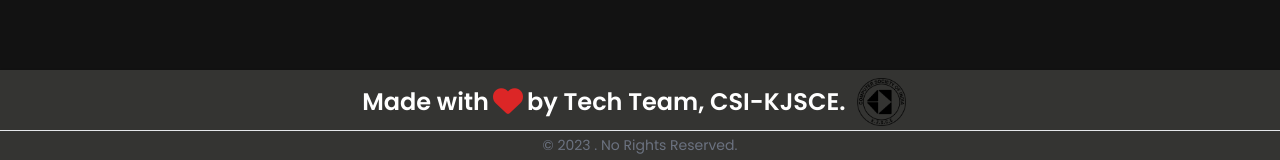
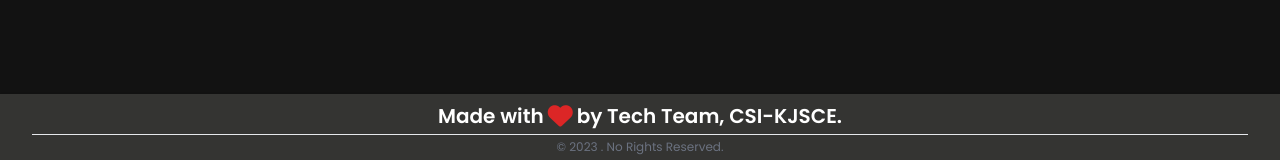
Before and after one commit to The-Parth/blogger-blog, a React (Create React App) app: page / in a window 1280 px wide. Shown: the part 637-797 px from the top of the page. Built offline with nearby package versions, Linux system fonts and the light colour scheme; no server answers.

Commit message:
footer-fixed-gg

```diff
--- a/src/components/containers/Footer.jsx
+++ b/src/components/containers/Footer.jsx
@@ -3,29 +3,22 @@ import "../../App.css";
 
 export const Footer = () => {
   return (
-    <footer className=" flex shadow bg-[#343432] bottom-0 w-full fixed">
-      <div className="w-full max-w-screen-xl mx-auto  md:py-2  ">
-        <div className="sm:flex sm:items-center sm:justify-center">
+    <footer className="flex shadow bg-[#343432] bottom-0 w-full fixed">
+      <div className="w-full max-w-screen-xl mx-auto px-4 md:px-6 lg:px-8 py-2 sm:py-4 md:py-2">
+        <div className="sm:flex sm:items-center sm:justify-center text-center">
           <a
             href="https://www.linkedin.com/company/csi---kjsce-student's-chapter/"
-            className="flex items-center mb-4 sm:mb-0"
+            className="flex items-center mb-2 sm:mb-0"
           >
-            <span className="self-center text-2xl font-semibold whitespace-nowrap dark:text-white">
+            <span className="self-center text-xl font-semibold whitespace-nowrap text-white">
               Made with
-              <i class="fa-solid fa-heart fa-lg text-red-600 mx-1"></i>
+              <i className="fa-solid fa-heart fa-lg text-red-600 mx-1"></i>
               by Tech Team, CSI-KJSCE.
             </span>
           </a>
-          <figure className=" mix-blend-multiply ">
-            <img
-              src={require("../../assets/Csi-logo.png")}
-              alt="CSI-KJSCE logo "
-              className="h-12 mx-3 brightness-0 invert-0 "
-            />
-          </figure>
         </div>
-        <hr className="my-1 border-gray-200 sm:mx-auto dark:border-gray-700 " />
-        <span className="block text-sm text-gray-500 sm:text-center dark:text-gray-400">
+        <hr className="my-1 border-gray-200 sm:mx-auto dark:border-gray-700" />
+        <span className="block text-xs text-gray-500 sm:text-center dark:text-gray-400">
           © 2023 . No Rights Reserved.
         </span>
       </div>
```
